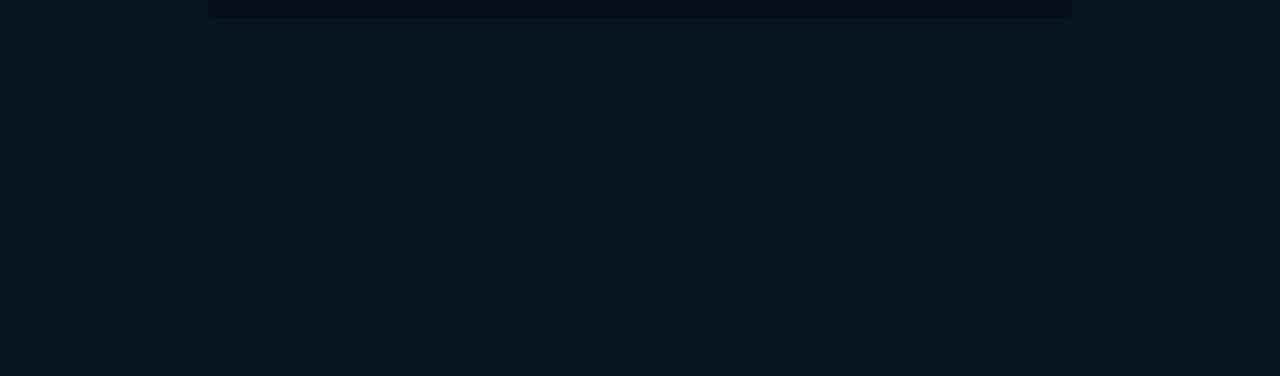
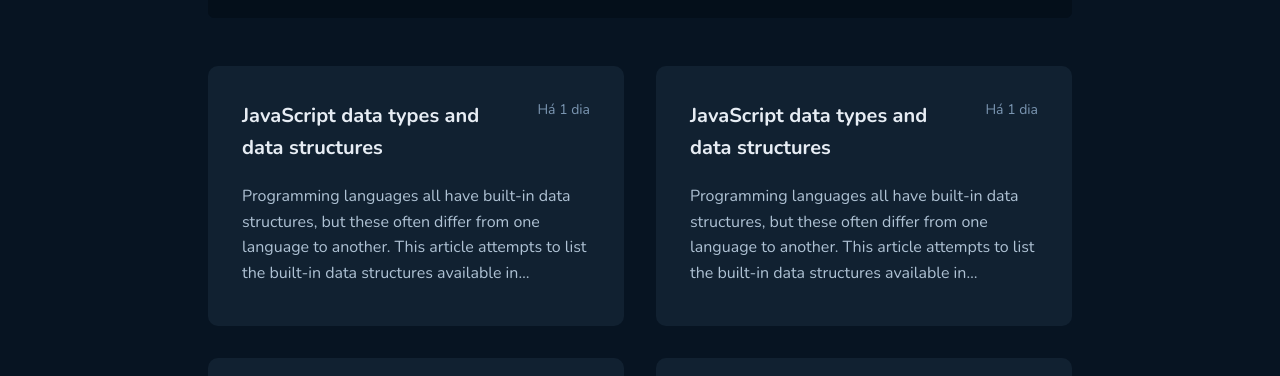
Before and after one commit to parkersfly/github-blog, a React (Vite) app: page / in a window 1280 px wide. Shown: the part 558-934 px from the top of the page. Before the commit the page ends 800 px from the top, so only its background shows below. Built offline with nearby package versions, Linux system fonts and the light colour scheme.

Commit message:
Add PostCard component and routing config

```diff
--- a/package.json
+++ b/package.json
@@ -16,6 +16,7 @@
     "@fortawesome/react-fontawesome": "^0.2.2",
     "react": "^18.3.1",
     "react-dom": "^18.3.1",
+    "react-router-dom": "^6.27.0",
     "styled-components": "^6.1.13"
   },
   "devDependencies": {
--- a/src/App.tsx
+++ b/src/App.tsx
@@ -1,13 +1,18 @@
 import { ThemeProvider } from "styled-components";
-import { Home } from "./pages/Home";
 import { defaultTheme } from "./styles/themes/default";
 import { GlobalStyles } from "./styles/globals";
+import { BrowserRouter } from "react-router-dom";
+import { Router } from "./Router";
 
 export function App() {
   return (
-    <ThemeProvider theme={defaultTheme}>
-      <Home />
-      <GlobalStyles />
-    </ThemeProvider>
+    <>
+      <ThemeProvider theme={defaultTheme}>
+        <BrowserRouter>
+          <Router />
+        </BrowserRouter>
+        <GlobalStyles />
+      </ThemeProvider>
+    </>
   )
 }
--- /dev/null
+++ b/src/Router.tsx
@@ -0,0 +1,12 @@
+import { Routes, Route } from "react-router-dom"
+import { Home } from "./pages/Home"
+import { Post } from "./pages/Post"
+
+export function Router(){
+  return (
+    <Routes>
+      <Route path="/" element={<Home />}/>
+      <Route path="/post" element={<Post />}/>
+    </Routes>
+  )
+}
--- /dev/null
+++ b/src/pages/Home/components/PostCard/index.tsx
@@ -0,0 +1,28 @@
+import { PostCardContainer } from "./styles";
+
+export function PostCard() {
+  return (
+    <PostCardContainer href="/post">
+      <header>
+        <h3>JavaScript data types and data structures</h3>
+        <span>Há 1 dia</span>
+      </header>
+
+      <main>
+        <p>Programming languages all have built-in data structures, but these often differ from one language to another.
+          This article attempts to list the built-in data structures available in JavaScript and what properties they
+          have. These can be used to build other data structures. Wherever possible, comparisons with other languages
+          are drawn.
+
+          Dynamic typing
+          JavaScript is a loosely typed and dynamic language. Variables in JavaScript are not directly associated with
+          any particular value type, and any variable can be assigned (and re-assigned) values of all types:
+
+          let foo = 42; // foo is now a number
+          foo = 'bar'; // foo is now a string
+          foo = true; // foo is now a boolean
+          </p>
+      </main>
+    </PostCardContainer>
+  )
+}
--- /dev/null
+++ b/src/pages/Home/components/PostCard/styles.ts
@@ -0,0 +1,46 @@
+import { styled } from "styled-components";
+
+export const PostCardContainer = styled.a`
+  height: 26rem;
+  background: ${({ theme }) => theme.post};
+  border-radius: 1rem;
+  padding: 3.2rem;
+  cursor: pointer;
+
+  border: 2px solid transparent;
+
+  text-decoration: none;
+  color: ${({ theme }) => theme.text};
+
+  &:hover {
+    border: 2px solid ${({ theme }) => theme.label};
+    transition: border 0.3s ease;
+  }
+
+  > header {
+    display: flex;
+    justify-content: space-between;
+    margin-bottom: 2rem;
+
+    h3 {
+      width: 28.3rem;
+      font-size: 2rem;
+      line-height: 160%;
+      color: ${({ theme }) => theme.title};
+    }
+
+    span {
+      font-size: 1.4rem;
+      color: ${({ theme }) => theme.span};
+    }
+  }
+
+  > main {
+    overflow: hidden; /* Esconde o texto que sai da div */
+    display: -webkit-box; /* Necessário para o flexbox em navegadores antigos */
+    -webkit-box-orient: vertical; /* Define a orientação do box */
+    -webkit-line-clamp: 4; /* Número máximo de linhas */
+    max-height: 11.6em;
+    line-height: 160%;
+  }
+`
--- a/src/pages/Home/index.tsx
+++ b/src/pages/Home/index.tsx
@@ -1,4 +1,5 @@
 import { Header } from "../../components/Header";
+import { PostCard } from "./components/PostCard";
 import { Profile } from "./components/Profile";
 import { SearchForm } from "./components/SearchForm";
 import { HomeContainer } from "./styles";
@@ -9,6 +10,13 @@
       <Header />
       <Profile />
       <SearchForm />
+
+      <main>
+        <PostCard />
+        <PostCard />
+        <PostCard />
+        <PostCard />
+      </main>
     </HomeContainer>
   )
 }
--- a/src/pages/Home/styles.ts
+++ b/src/pages/Home/styles.ts
@@ -1,5 +1,17 @@
 import { styled } from "styled-components";
 
 export const HomeContainer = styled.div`
+  > main {
+    width: 100%;
+    max-width: 86.4rem;
+    flex-wrap: wrap;
 
+    margin: 0 auto;
+    padding-top: 4.8rem;
+    padding-bottom: 23.4rem;
+
+    display: grid;
+    grid-template-columns: repeat(2, 1fr);
+    gap: 3.2rem;
+  }
 `
--- /dev/null
+++ b/src/pages/Post/index.tsx
@@ -0,0 +1,9 @@
+import { PostContainer } from "./styles";
+
+export function Post() {
+  return(
+    <PostContainer>
+      Hello world!
+    </PostContainer>
+  )
+}
--- /dev/null
+++ b/src/pages/Post/styles.ts
@@ -0,0 +1,3 @@
+import styled from "styled-components";
+
+export const PostContainer = styled.div``
```
Also changed, not shown: 1 other file (tests, documents, lock files or other folders).
